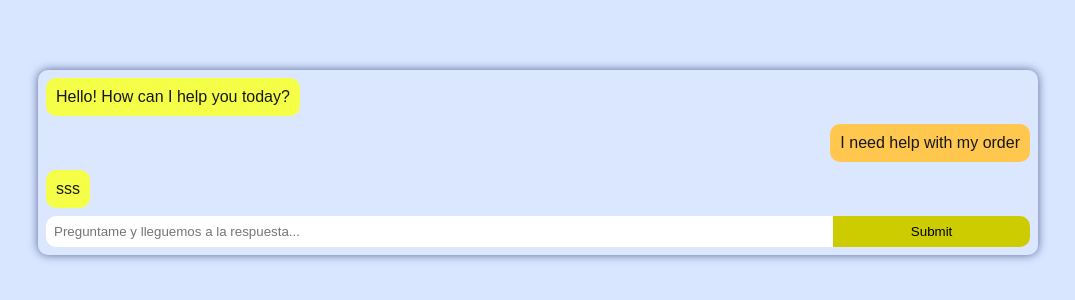
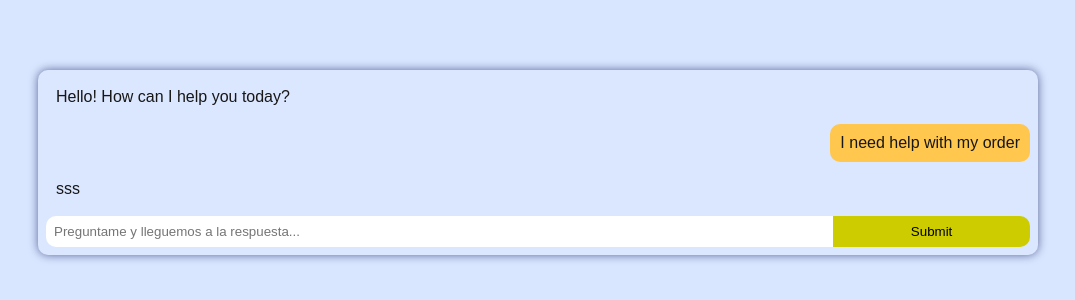
Before and after one commit to mercuryeater/python-tutor, a Next.js app: page / in a window 1280 px wide. Shown: the part 238-538 px from the top of the page, without its empty margins (102-1177 px from the left). Built offline with nearby package versions, Linux system fonts and the light colour scheme.

Commit message:
Enhance MessageBubble component to render markdown content; update styles for assistant and user messages

```diff
--- a/src/components/atoms/MessageBubble/MessageBubble.tsx
+++ b/src/components/atoms/MessageBubble/MessageBubble.tsx
@@ -1,12 +1,17 @@
 import { Message } from "ai/react";
 import "./messageBubble.scss";
+import MarkdownComponent from "../ReactMarkdown/ReactMarkdown";
 
 interface MessageBubbleProps {
   message: Message | any;
 }
 const MessageBubble: React.FC<MessageBubbleProps> = ({ message }) => {
   const { content, role } = message;
-  return <div className={`${role} bubble`}>{content}</div>;
+  return (
+    <div className={`${role} bubble`}>
+      <MarkdownComponent text={content} />
+    </div>
+  );
 };
 
 export default MessageBubble;
--- a/src/components/atoms/MessageBubble/messageBubble.scss
+++ b/src/components/atoms/MessageBubble/messageBubble.scss
@@ -1,16 +1,17 @@
 .bubble {
   padding: 10px;
   border-radius: 10px;
-
-  max-width: 70%;
 }
 
-.bot {
+.assistant {
   align-self: flex-start;
-  background-color: #f6ff48;
+  // background-color: #f6ff48;
+  width: 100%;
+  color: white;
 }
 
 .user {
   align-self: flex-end;
   background-color: #ffc74e;
+  max-width: 70%;
 }
--- /dev/null
+++ b/src/components/atoms/ReactMarkdown/ReactMarkdown.tsx
@@ -0,0 +1,15 @@
+import ReactMarkdown from "react-markdown";
+
+interface MarkdownComponentProps {
+  text: string;
+}
+
+function MarkdownComponent({ text }: MarkdownComponentProps) {
+  return (
+    <section>
+      <ReactMarkdown>{text}</ReactMarkdown>
+    </section>
+  );
+}
+
+export default MarkdownComponent;
```
